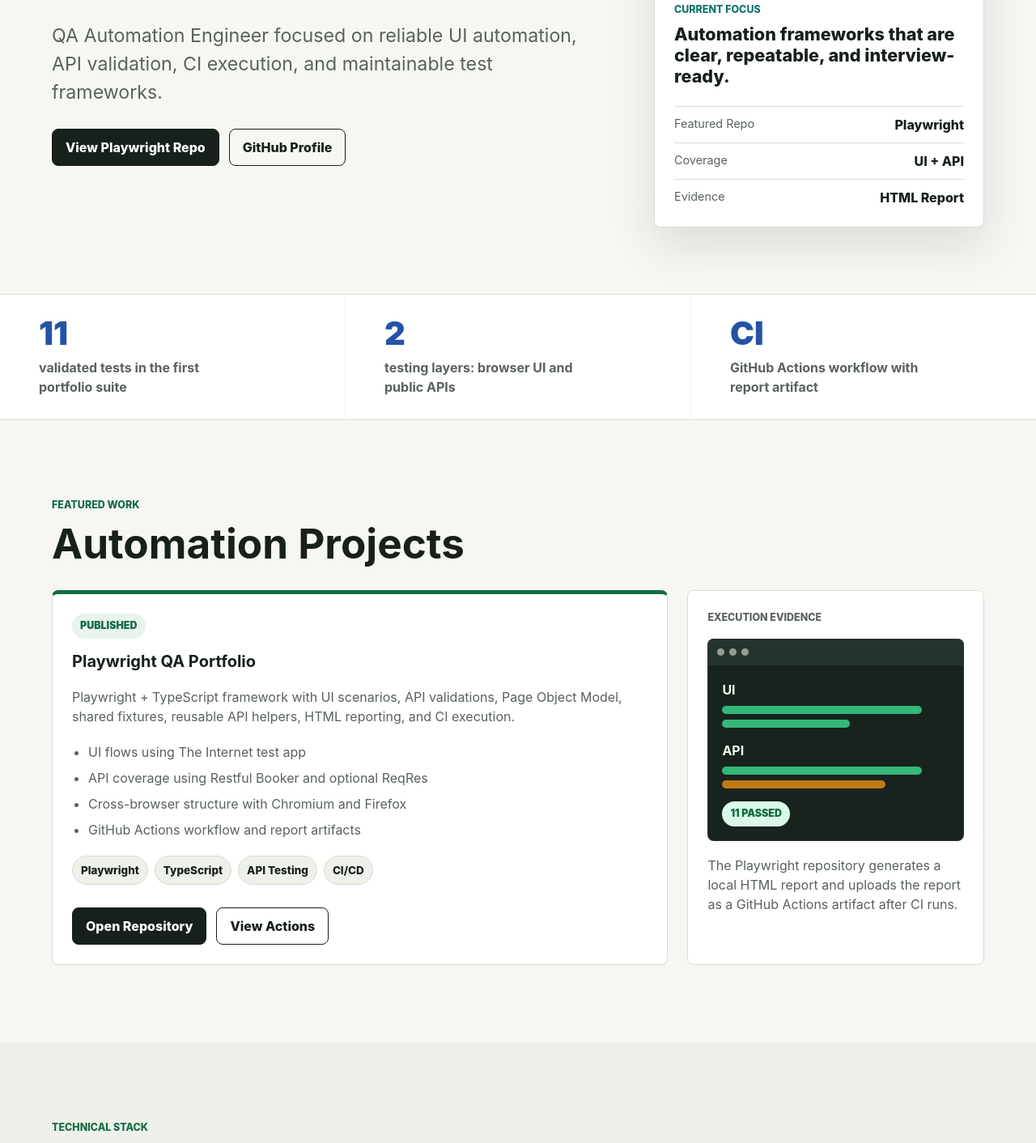
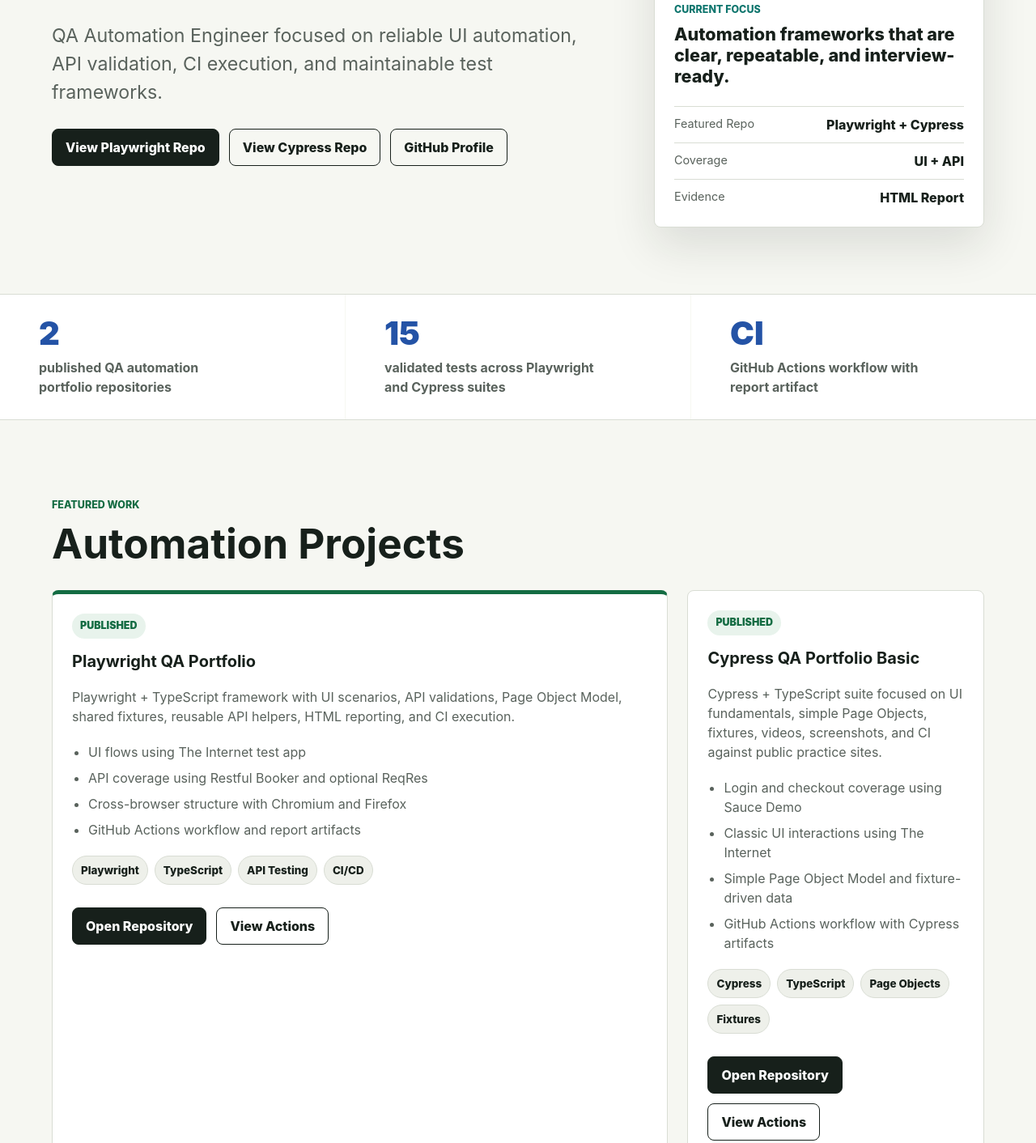
Before and after one commit to cesar-sarabia/Cesar-Sarabia.github.io, a plain HTML site: page index.html in a window 1280 px wide. Shown: the part 483-1895 px from the top of the page at 81% size. Drawn offline with Linux system fonts and the light colour scheme.

Commit message:
docs: add Cypress basic portfolio link

```diff
--- a/index.html
+++ b/index.html
@@ -28,6 +28,7 @@
         </p>
         <div class="hero-actions" aria-label="Primary links">
           <a class="button primary" href="https://github.com/cesar-sarabia/playwright-qa-portfolio" target="_blank" rel="noreferrer">View Playwright Repo</a>
+          <a class="button secondary" href="https://github.com/cesar-sarabia/cypress-qa-portfolio-basic" target="_blank" rel="noreferrer">View Cypress Repo</a>
           <a class="button secondary" href="https://github.com/cesar-sarabia" target="_blank" rel="noreferrer">GitHub Profile</a>
         </div>
       </div>
@@ -41,7 +42,7 @@
         <dl class="quick-stats">
           <div>
             <dt>Featured Repo</dt>
-            <dd>Playwright</dd>
+            <dd>Playwright + Cypress</dd>
           </div>
           <div>
             <dt>Coverage</dt>
@@ -57,12 +58,12 @@
 
     <section class="section-band summary-band" aria-label="Portfolio summary">
       <div class="summary-item">
-        <span class="summary-value">11</span>
-        <span class="summary-label">validated tests in the first portfolio suite</span>
+        <span class="summary-value">2</span>
+        <span class="summary-label">published QA automation portfolio repositories</span>
       </div>
       <div class="summary-item">
-        <span class="summary-value">2</span>
-        <span class="summary-label">testing layers: browser UI and public APIs</span>
+        <span class="summary-value">15</span>
+        <span class="summary-label">validated tests across Playwright and Cypress suites</span>
       </div>
       <div class="summary-item">
         <span class="summary-value">CI</span>
@@ -101,6 +102,30 @@
           </div>
         </article>
 
+        <article class="project-card">
+          <div class="project-status">Published</div>
+          <h3>Cypress QA Portfolio Basic</h3>
+          <p>
+            Cypress + TypeScript suite focused on UI fundamentals, simple Page Objects, fixtures, videos, screenshots, and CI against public practice sites.
+          </p>
+          <ul class="project-points">
+            <li>Login and checkout coverage using Sauce Demo</li>
+            <li>Classic UI interactions using The Internet</li>
+            <li>Simple Page Object Model and fixture-driven data</li>
+            <li>GitHub Actions workflow with Cypress artifacts</li>
+          </ul>
+          <div class="tag-row">
+            <span>Cypress</span>
+            <span>TypeScript</span>
+            <span>Page Objects</span>
+            <span>Fixtures</span>
+          </div>
+          <div class="card-actions">
+            <a class="button primary" href="https://github.com/cesar-sarabia/cypress-qa-portfolio-basic" target="_blank" rel="noreferrer">Open Repository</a>
+            <a class="button secondary" href="https://github.com/cesar-sarabia/cypress-qa-portfolio-basic/actions" target="_blank" rel="noreferrer">View Actions</a>
+          </div>
+        </article>
+
         <article class="evidence-panel">
           <p class="panel-label">Execution Evidence</p>
           <div class="report-preview" aria-label="Playwright report preview">
@@ -124,7 +149,7 @@
             </div>
           </div>
           <p>
-            The Playwright repository generates a local HTML report and uploads the report as a GitHub Actions artifact after CI runs.
+            The Playwright repository generates an HTML report, while Cypress records videos and failure screenshots. Both are configured for GitHub Actions artifacts.
           </p>
         </article>
       </div>
@@ -179,19 +204,24 @@
           <p>UI + API framework with reporting and CI.</p>
         </article>
         <article>
+          <span class="roadmap-state done">Live</span>
+          <h3>Cypress QA Portfolio Basic</h3>
+          <p>Cypress fundamentals with Page Objects and public demo sites.</p>
+        </article>
+        <article>
           <span class="roadmap-state">Next</span>
-          <h3>Selenium Java Portfolio</h3>
-          <p>Java-based UI automation with mature framework structure.</p>
+          <h3>Cypress BDD + POM</h3>
+          <p>Cucumber features, tags, fixtures, and report evidence.</p>
         </article>
         <article>
           <span class="roadmap-state">Planned</span>
-          <h3>Cypress Portfolio</h3>
-          <p>Frontend-focused automation examples and fast local feedback.</p>
+          <h3>Cypress Framework Patterns</h3>
+          <p>Custom commands, flows, sessions, and network synchronization.</p>
         </article>
         <article>
           <span class="roadmap-state">Planned</span>
-          <h3>Appium + Selenium Grid</h3>
-          <p>Mobile automation and distributed browser execution examples.</p>
+          <h3>Selenium + Appium</h3>
+          <p>Java UI automation, mobile testing, and distributed execution.</p>
         </article>
       </div>
     </section>
@@ -205,6 +235,7 @@
     <div class="footer-links">
       <a href="https://github.com/cesar-sarabia" target="_blank" rel="noreferrer">GitHub</a>
       <a href="https://github.com/cesar-sarabia/playwright-qa-portfolio" target="_blank" rel="noreferrer">Playwright Repo</a>
+      <a href="https://github.com/cesar-sarabia/cypress-qa-portfolio-basic" target="_blank" rel="noreferrer">Cypress Repo</a>
     </div>
   </footer>
 </body>
```
